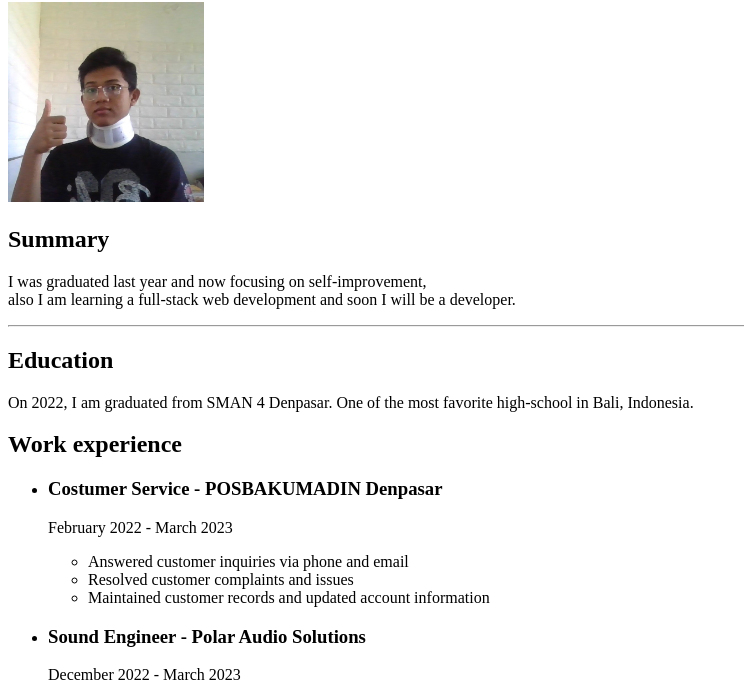
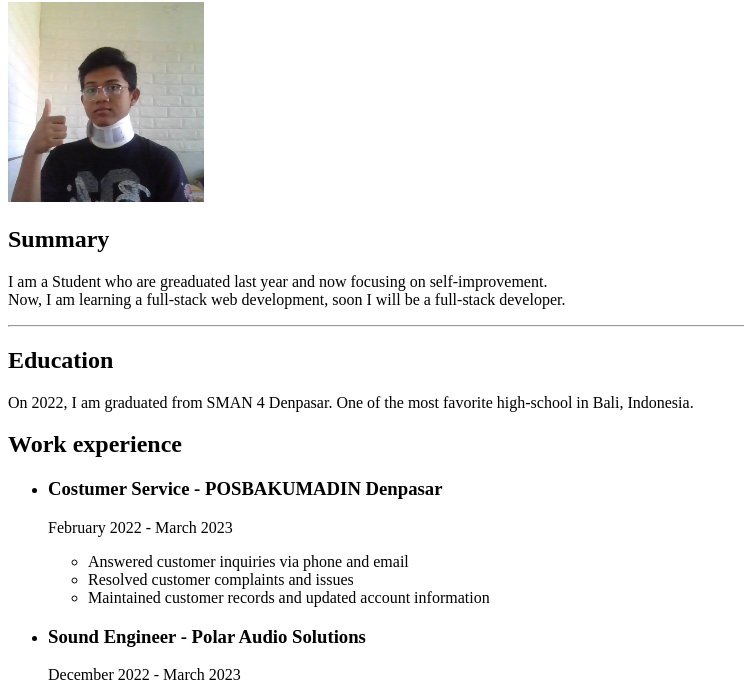
Before and after one commit to TurizCode/capstone-portfolio, a plain HTML site: page index.html in a window 1280 px wide. Shown: the part 78-775 px from the top of the page, without its empty margins (0-744 px from the left). Drawn offline with Linux system fonts and the light colour scheme.

Commit message:
Update index.html

```diff
--- a/index.html
+++ b/index.html
@@ -9,8 +9,8 @@
     <img src="./assets/images/mypict.jpg" height="200" alt="Rizki's picture" />
     <h2>Summary</h2>
     <p>
-        I was graduated last year and now focusing on self-improvement,<br />
-        also I am learning a full-stack web development and soon I will be a developer.
+        I am a Student who are greaduated last year and now focusing on self-improvement.<br />
+        Now, I am learning a full-stack web development, soon I will be a full-stack developer.
     </p>
     <hr />
     <h2>Education</h2>
```
